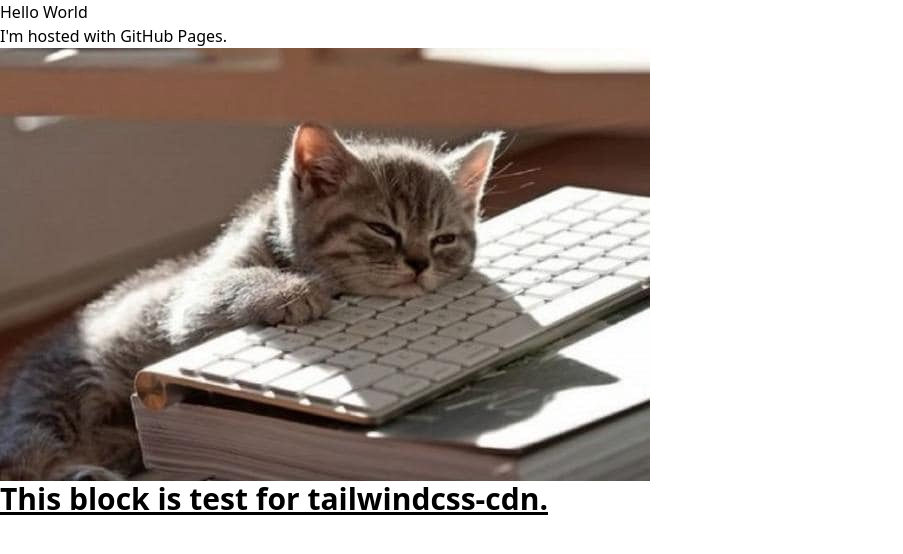
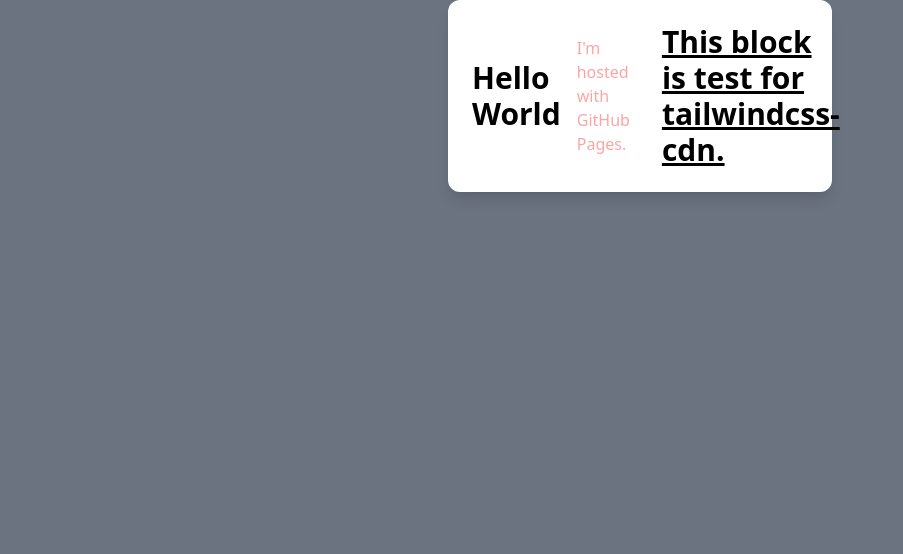
Before and after one commit to nervers1/nervers1.github.io, a plain HTML site: page index.html in a window 1280 px wide. Shown: the whole page, without its empty margins (0-903 px from the left). Drawn offline with nearby package versions, Linux system fonts and the light colour scheme.

Commit message:
Update index.html

```diff
--- a/index.html
+++ b/index.html
@@ -5,11 +5,12 @@
     <!--<link rel="stylesheet" href="css/main.css">-->
     <script src="https://cdn.tailwindcss.com"></script>
 </head>
-<body>
-    <h1>Hello World</h1>
-    <p>I'm hosted with GitHub Pages.</p>
-    <p><img src="img/IMG_6236.JPG" class="test-img"></p>
-    <h1 class="text-3xl font-bold underline">This block is test for tailwindcss-cdn.</h1>
-
+<body class="bg-gray-500">
+    <div class="p-6 max-w-sm mx-auto bg-white rounded-xl shadow-lg flex items-center space-x-4">
+        <h1 class="text-3xl font-bold font-green-500 my-4 mx-auto ">Hello World</h1>
+        <p class="text-2md text-red-300 ">I'm hosted with GitHub Pages.</p>
+        <p><img src="img/IMG_6236.JPG" class="w-100 h-100"></p>
+        <h1 class="text-3xl font-bold underline">This block is test for tailwindcss-cdn.</h1>
+    </div>
 </body>
 </html>
```
